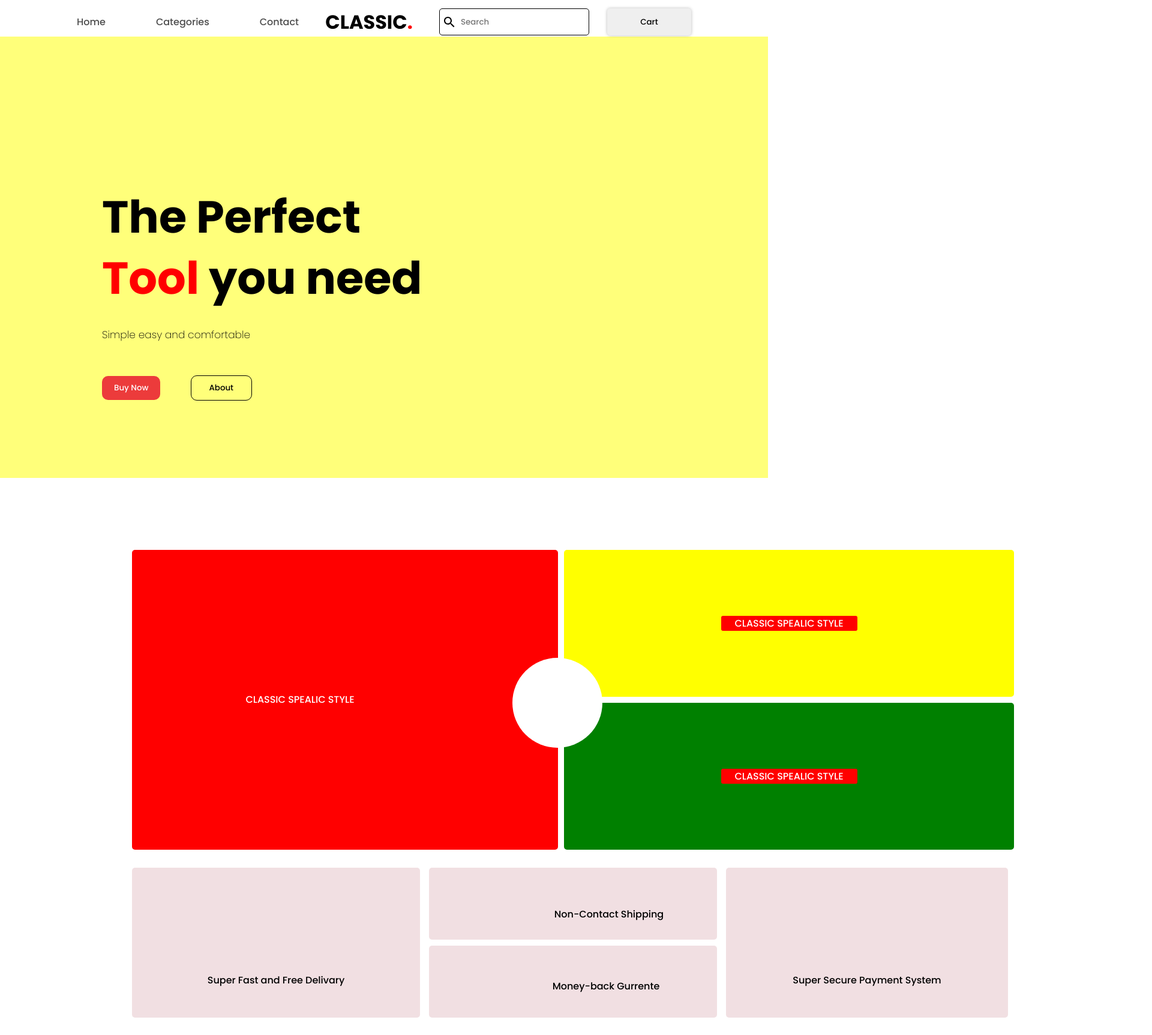
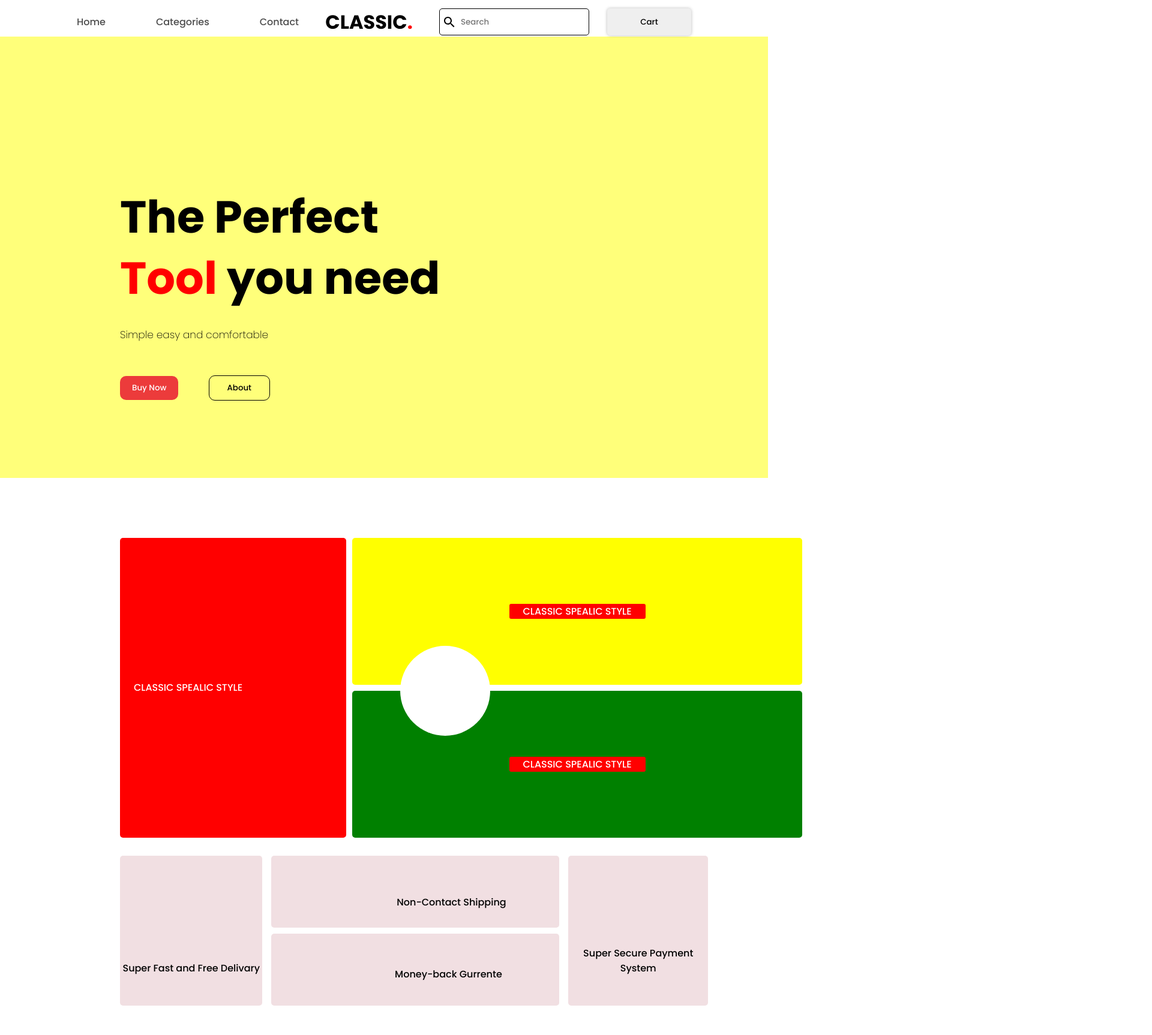
Before and after one commit to shahil-kv/classic-react, a React (Create React App) app: page / in a window 1280 px wide. Shown: the top 1726 px of the page at 60% size, 1920 px wide, since content can reach past the window. Built offline with nearby package versions, Linux system fonts and the light colour scheme.

Commit message:
Deleted the old category seciton

```diff
--- a/src/components/Categories.jsx
+++ /dev/null
@@ -1,23 +0,0 @@
-import styled from "styled-components";
-import CategoryItem from "./CategoryItem";
-import { categories } from "../data";
-console.log(categories)
-
-const Container = styled.div`
-  display: flex;
-  padding: 20px;
-  justify-content: space-between;
-`;
-
-const Categories = () => {
-  return (
-
-    <Container>
-      {categories.map(item => (
-        <CategoryItem item={item} key={item.id} />
-      ))}
-    </Container>
-  );
-};
-
-export default Categories;
--- a/src/components/Slide.jsx
+++ b/src/components/Slide.jsx
@@ -3,9 +3,12 @@
 
 
 const Container=styled.section`
- background-color: #ffff0085;
+
+`
+const Wrapper=styled.section`
+   background-color: #ffff0085;
 height: 92vh;
- padding : 250px 0px 0px 170px ;
+ padding : 250px 0px 0px 200px ;
 `
 const TitleDiv=styled.div`
     width: 600px;
@@ -51,6 +54,8 @@
 function Slide() {
   return (
     <Container>
+    <Wrapper>
+
       <TitleDiv>
         <Title>The Perfect <Span>Tool</Span>  you need</Title>
       </TitleDiv>
@@ -59,6 +64,7 @@
         <Button>Buy Now</Button>
         <ButtonSecond>About</ButtonSecond>
       </ButtonDiv>
+    </Wrapper>
     </Container>
   )
 }
--- a/src/pages/Home.jsx
+++ b/src/pages/Home.jsx
@@ -1,6 +1,6 @@
 import React from 'react'
 import Allcategories from '../components/Allcategories'
-import Categories from '../components/Categories'
+import CategoryItem from '../components/CategoryItem'
 import Footer from '../components/Footer'
 import Navbar from '../components/Navbar'
 import Products from '../components/Products'
@@ -12,7 +12,7 @@
     <div>
     <Navbar/>
     <Slide/>
-    <Categories/>
+    <CategoryItem/>
     <Allcategories/>
     <Products/>
     {/* <Reviews/> */}
```
